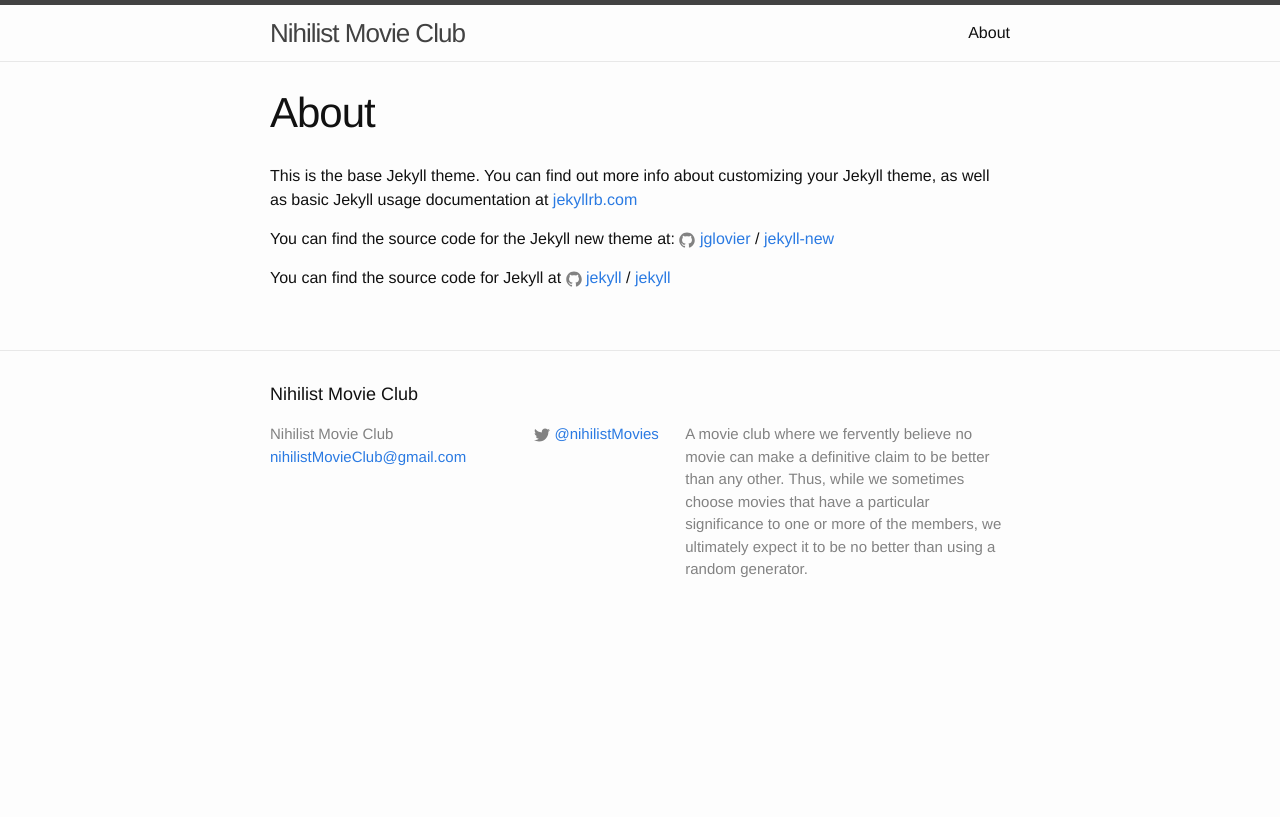
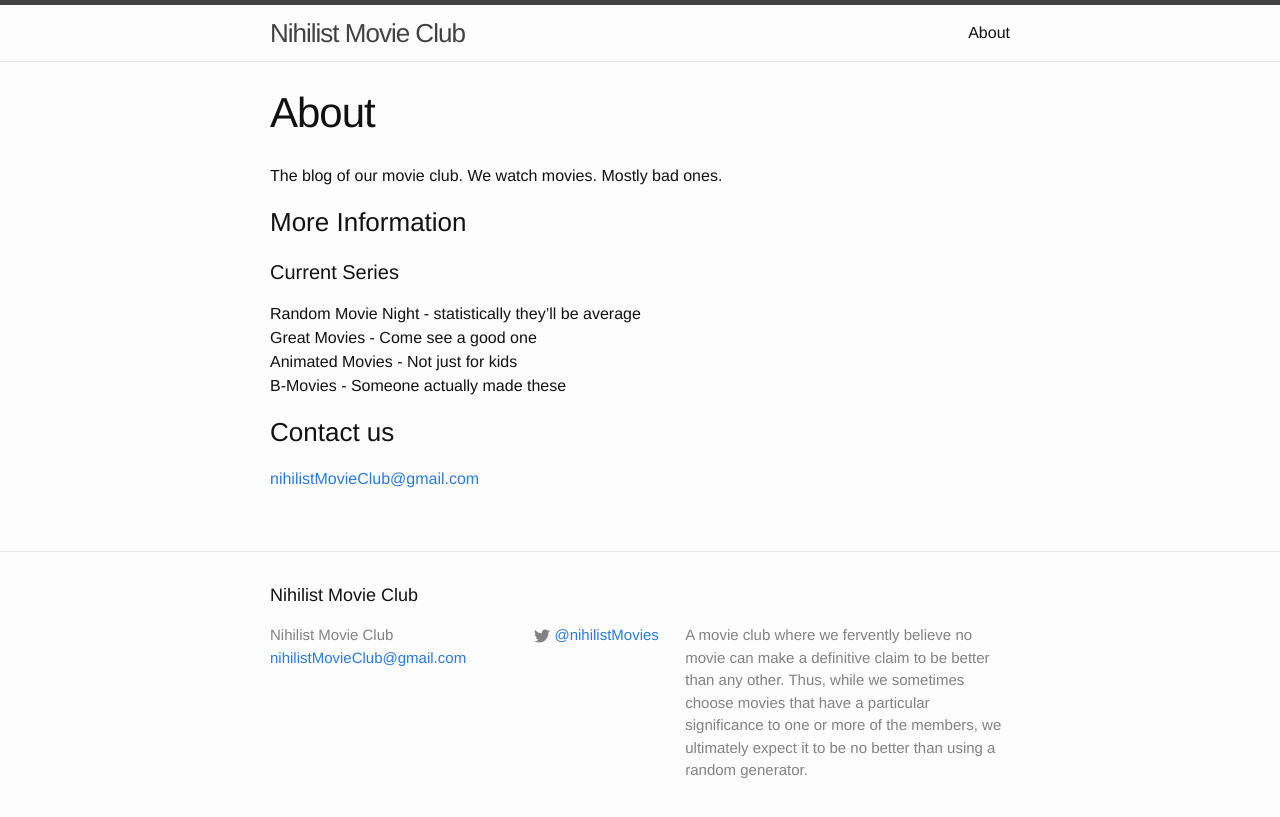
Before and after one commit to GregoryBL/nihilistMovieClub, a Jekyll site: the page built from about.md, in a window 1280 px wide. Shown: the top 817 px of the page. Built offline with Jekyll 4.4.1, drawn with Linux system fonts in a browser that asks for light colours.

Commit message:
updated about page

```diff
--- a/about.md
+++ b/about.md
@@ -4,12 +4,17 @@ title: About
 permalink: /about/
 ---
 
-This is the base Jekyll theme. You can find out more info about customizing your Jekyll theme, as well as basic Jekyll usage documentation at [jekyllrb.com](http://jekyllrb.com/)
+The blog of our movie club.
+We watch movies. Mostly bad ones.
 
-You can find the source code for the Jekyll new theme at:
-{% include icon-github.html username="jglovier" %} /
-[jekyll-new](https://github.com/jglovier/jekyll-new)
+### More Information
 
-You can find the source code for Jekyll at
-{% include icon-github.html username="jekyll" %} /
-[jekyll](https://github.com/jekyll/jekyll)
+#### Current Series
+Random Movie Night - statistically they'll be average
+Great Movies - Come see a good one
+Animated Movies - Not just for kids
+B-Movies - Someone actually made these
+
+### Contact us
+
+[nihilistMovieClub@gmail.com](mailto:nihilistMovieClub@gmail.com)
```
